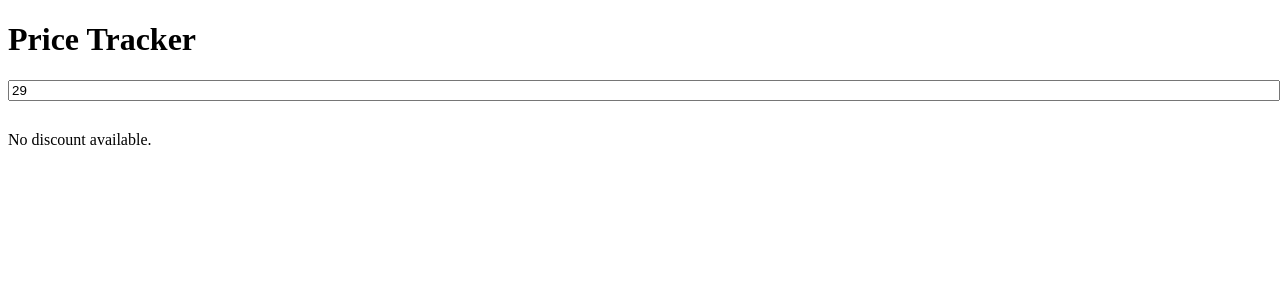
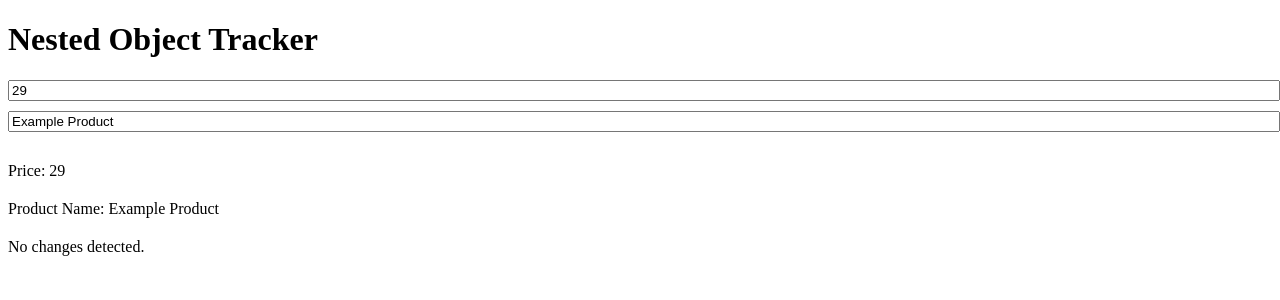
Before and after one commit to shivapabbu1/Vue_tutorial, a Vue app: page / in a window 1280 px wide. Shown: the top 300 px of the page. Built offline with nearby package versions, Linux system fonts and the light colour scheme.

Commit message:
watechers

```diff
--- a/src/App.vue
+++ b/src/App.vue
@@ -1,58 +1,85 @@
 <template>
   <div>
-    <h1>Price Tracker</h1>
+    <h1>Nested Object Tracker</h1>
 
-    <!-- Input field for price -->
-    <input v-model.number="price" type="number" placeholder="Enter product price" />
+    <!-- Input fields for nested properties -->
+    <input v-model.number="product.price" type="number" placeholder="Enter product price" />
+    <input v-model="product.details.name" type="text" placeholder="Enter product name" />
 
-    <!-- Display the discount message -->
-    <p>{{ discountMessage }}</p>
+    <!-- Display the messages -->
+    <p>Price: {{ product.price }}</p>
+    <p>Product Name: {{ product.details.name }}</p>
+    <p>{{ changeMessage }}</p>
   </div>
 </template>
 
 <script>
 export default {
-  name: 'PriceTracker',
+  name: 'NestedObjectTracker',
   data() {
     return {
-      price: 29,             // Current price of the product
-      previousPrice: 0      // Store the previous price
+      product: {
+        price: 29,
+        details: {
+          name: 'Example Product'
+        }
+      },
+      previousProduct: {} // Store the previous product state
     };
   },
   watch: {
-    // Watcher for price with immediate option
-    price: {
-      handler(newPrice, oldPrice) {
-        console.log(`Price changed from $${oldPrice} to $${newPrice}`);
+    // Deep watcher for the product object
+    product: {
+      handler(newProduct, oldProduct) {
+        // Ensure oldProduct is not undefined by initializing it properly
+        if (!oldProduct) {
+          this.previousProduct = { ...newProduct };
+          return;
+        }
 
-        // Update previousPrice
-        this.previousPrice = oldPrice;
+        // Store the old product state
+        this.previousProduct = { ...oldProduct };
 
-        // Update discount message
-        this.updateDiscountMessage(newPrice, oldPrice);
+        // Update the change message
+        this.updateChangeMessage(newProduct, oldProduct);
       },
-      immediate: true  // This makes the watcher run immediately upon component creation
+      deep: true,  // Enable deep watching
+      immediate: true  // Run the watcher immediately upon component creation
     }
   },
   computed: {
-    // Computed property for discount message
-    discountMessage() {
-      return this.price >= 100 ? 'You get a 10% discount!' : 'No discount available.';
+    // Computed property for change message
+    changeMessage() {
+      // Check if any part of the product object has changed
+      const hasChanged = JSON.stringify(this.previousProduct) !== JSON.stringify(this.product);
+      return hasChanged ? 'The product has been updated.' : 'No changes detected.';
     }
   },
   methods: {
-    // Method to update the discount message based on price change
-    updateDiscountMessage(newPrice, oldPrice) {
-      // Logic to determine discount message
-      if (newPrice >= 100 && oldPrice < 100) {
-        console.log('Discount applied due to price increase.');
-      } else if (newPrice < 100 && oldPrice >= 100) {
-        console.log('Discount removed due to price decrease.');
+    // Method to update the change message based on product changes
+    updateChangeMessage(newProduct, oldProduct) {
+      let message = '';
+
+      // Compare prices
+      if (newProduct.price !== oldProduct.price) {
+        message += 'Price has changed. ';
+      }
+
+      // Compare product names
+      if (newProduct.details.name !== oldProduct.details.name) {
+        message += 'Product name has changed. ';
+      }
+
+      // If there are changes, update changeMessage computed property
+      if (message) {
+        this.previousProduct = { ...newProduct }; // Update previousProduct
+        this.$nextTick(() => {
+          this.changeMessage = message.trim(); // Update changeMessage
+        });
       }
     }
   }
 };
-
 </script>
 
 <style>
```
